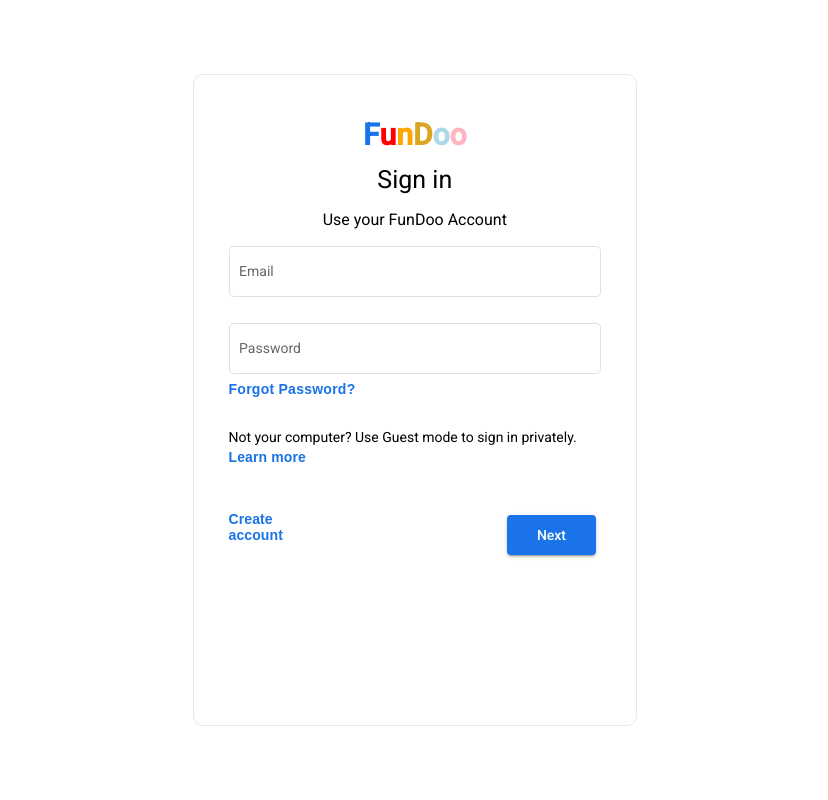
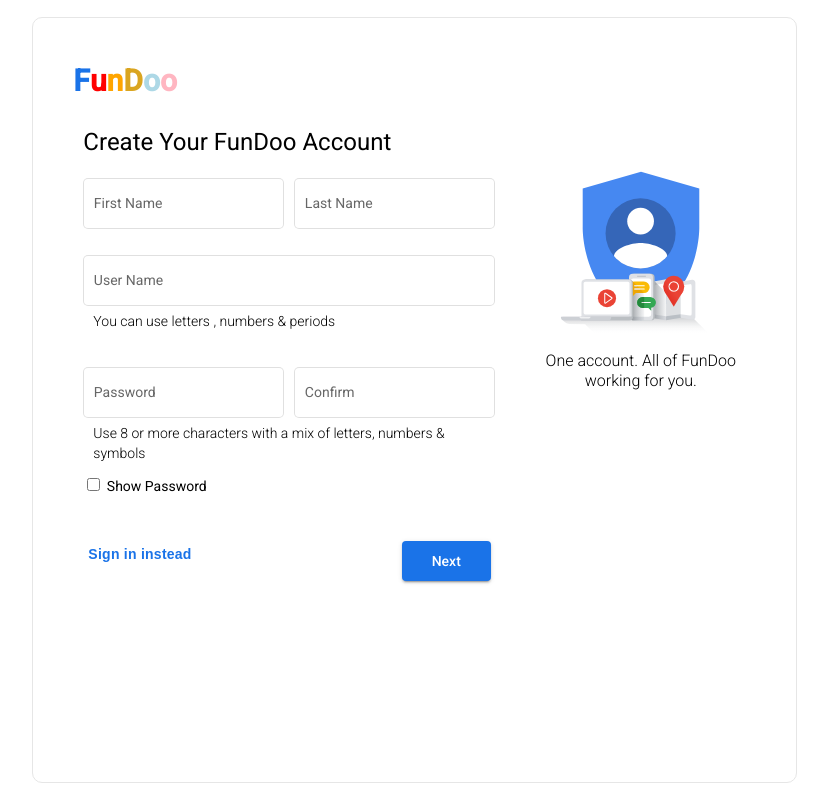
Before and after one commit to BallaPhanindra/FundooNotes, an Angular app: page / in a window 1280 px wide. Shown: the whole page, without its empty margins (206-1034 px from the left). Built offline with nearby package versions, Linux system fonts and the light colour scheme.

Commit message:
Committing Register Feature

```diff
--- a/src/app/Component/register/register.component.html
+++ b/src/app/Component/register/register.component.html
@@ -6,6 +6,7 @@
             <b class="n">n</b>
             <b class="D">D</b>
             <b class="o">o</b>
+            <b class="oo">o</b>
         </div>
         <div class="InnerDiv">
             <div class="myDiv">
--- a/src/app/Component/signin/signin.component.html
+++ /dev/null
@@ -1,49 +0,0 @@
-<div class="OuterDiv">
-    <div class="InnerDiv">
-        <div class="funDo">
-                <b class="F">F</b>
-                <b class="u">u</b>
-                <b class="n">n</b>
-                <b class="D">D</b>
-                <b class="o">o</b>
-                <b class="oo">o</b>
-        </div>
-        <div>
-            <p class="span">Sign in</p>
-        </div>
-        <div style="font-size: 16px;">
-            <p> Use your FunDoo Account </p>
-        </div>
-        <div class="SecondInnerDiv">
-            <div>
-                <mat-form-field appearance="outline" class="email">
-                    <mat-label>Email</mat-label>
-                    <input matInput placeholder="">
-                </mat-form-field>
-            </div>
-            <div>
-                <mat-form-field appearance="outline" class="password">
-                    <mat-label>Password</mat-label>
-                    <input matInput placeholder="">
-                </mat-form-field>
-            </div>
-            <button class="Forgot"><b>Forgot Password?</b></button>
-            <div> Not your computer? Use Guest mode to sign in privately.<br>
-                <button class="Instead">
-                    <b>Learn more</b>
-                </button>
-            </div>
-            <div class="matButton">
-                <div>
-                    <button class="Instead">
-                        <b>Create account</b>
-                    </button>
-                </div>
-                <div class="next">
-                    <button class="mat-raised-button"> Next </button>
-                </div>
-            </div>
-        </div>
-    </div>
-
-</div>
--- a/src/app/Component/signin/signin.component.scss
+++ /dev/null
@@ -1,117 +0,0 @@
-.OuterDiv{
-    width: 97vw;
-    height: 100vh;
-    display:flex;
-    justify-content: center;
-    align-items: center;
-}
-.InnerDiv{
-    border:1px solid rgb(230, 230, 230);
-    width: 30%;
-    height: 70%;
-    margin: 20px;
-    padding: 45px 35px;
-    display:flex;
-    align-items: center;
-    flex-direction: column;
-    border-radius: 10px;
-}
-.SecondInnerDiv{
-    display:block;
-}
-.funDo{
-    font-size: 30px;
-    padding-top: 5px;
-    padding-bottom: 25px;
-    display: flex;
-    flex-direction: row;
-}
-.F{
-    color: #1a73e8;
-}
-.u{
-    color: red;
-}
-.n{
-    color: orange;
-}
-.D{
-    color: goldenrod;
-}
-.o{
-    color: lightblue;
-}
-.oo{
-    color:lightpink;
-}
-.span{
-    font-size: 25px;
-    margin-top: 0px;
-    margin-bottom: 20px;
-}
-.email{
-    width: 100%;
-    padding-bottom: 0px;
-}
-.password{
-    width: 100%;
-    height: 60px;
-}
-.Forgot{
-    font-size: 16px;
-    font-style: normal;
-    margin-bottom: 30px;
-    padding-top: 5px;
-    border-radius: 4px;
-    color: #1a73e8;
-    display: inline-block;
-    font-weight: 500;
-    letter-spacing: .25px;
-    outline: 0;
-    position: relative;
-    background-color: transparent;
-    cursor: pointer;
-    font-size: inherit;
-    padding: 0;
-    text-align: left;
-    border: 0;
-}
-.matButton{
-    display: flex;
-    flex-direction: row;
-    align-items: center;
-    margin-top: 25px;
-    padding: 5px;
-    padding-left: 0px;
-}
-.Instead{
-    font-size: 14px;
-    font-style: normal;
-    margin-bottom: 16px;
-    padding-top: 5px;
-    border-radius: 4px;
-    color: #1a73e8;
-    display: inline-block;
-    letter-spacing: 0.1px;
-    font-weight: 500;
-    outline: 0;
-    position: relative;
-    background-color: transparent;
-    cursor: pointer;
-    font-size: inherit;
-    padding: 0;
-    text-align: left;
-    border: 0;
-}
-
-.next{
-    margin-left: 200px;
-}
-.mat-raised-button{
-    background-color:#1a73e8;
-    color: white;
-    padding: 12px 30px;
-    border: none;
-    border-radius: 4px;
-    cursor: pointer;
-}
--- a/src/app/Component/signin/signin.component.ts
+++ /dev/null
@@ -1,15 +0,0 @@
-import { Component, OnInit } from '@angular/core';
-
-@Component({
-  selector: 'app-signin',
-  templateUrl: './signin.component.html',
-  styleUrls: ['./signin.component.scss']
-})
-export class SigninComponent implements OnInit {
-
-  constructor() { }
-
-  ngOnInit(): void {
-  }
-
-}
--- a/src/app/app.component.html
+++ b/src/app/app.component.html
@@ -1,2 +1 @@
-<!-- <app-register></app-register> -->
-<app-signin></app-signin>
+<app-register></app-register>
```
Also changed, not shown: src/app/app.module.ts (+5 -5 lines), 1 other file (tests, documents, lock files or other folders).
